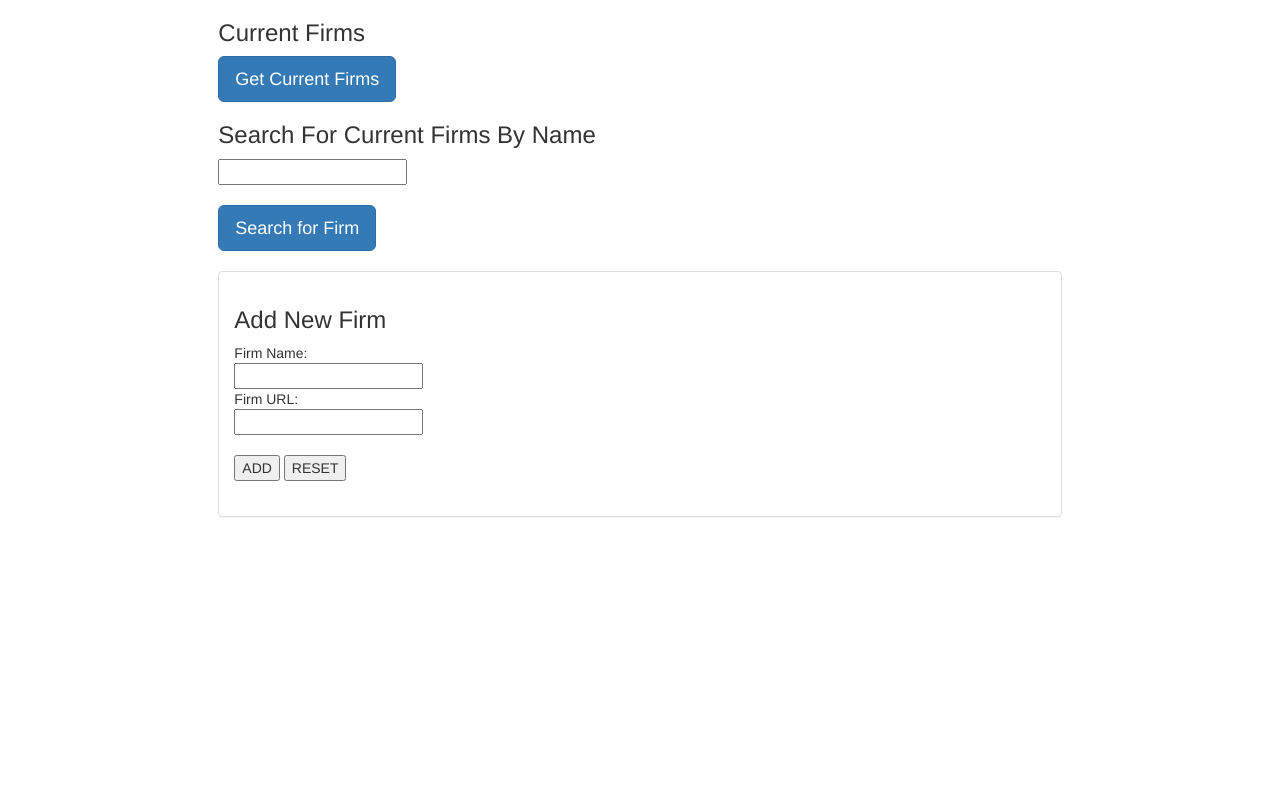
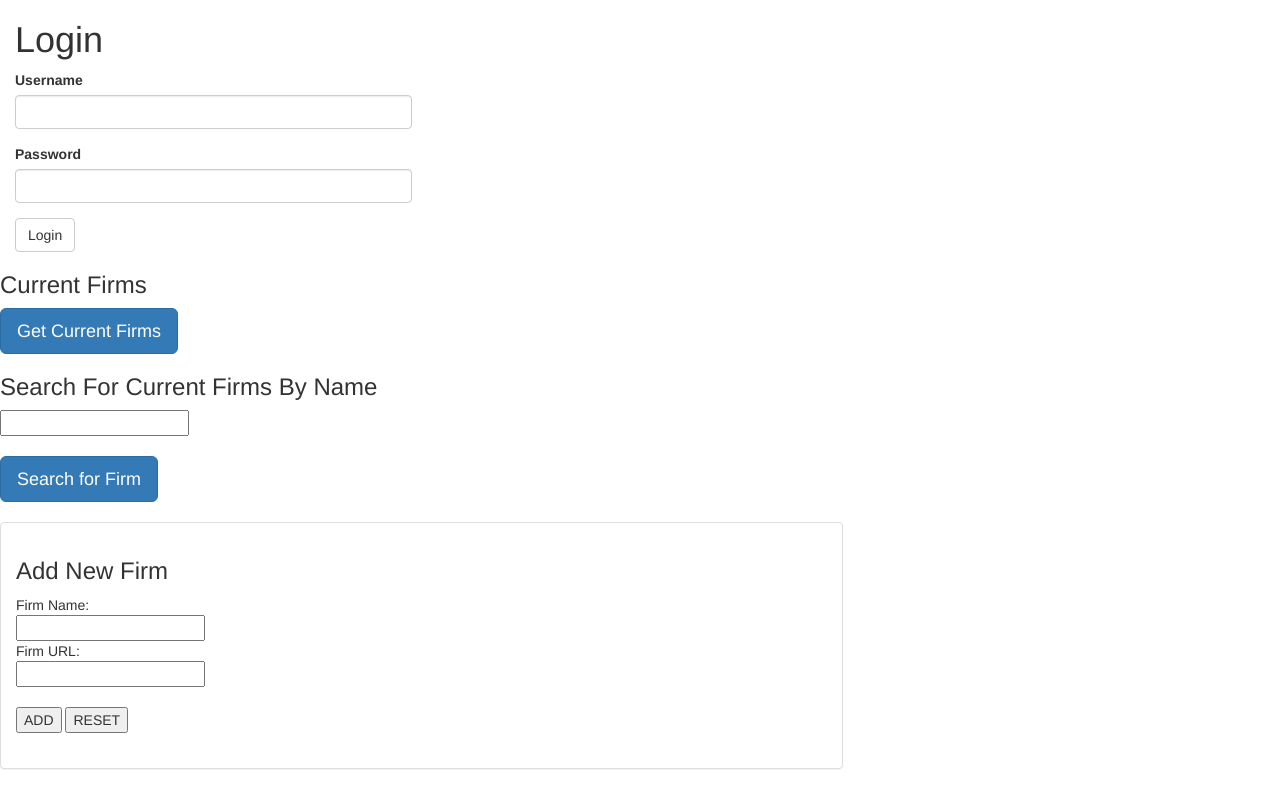
Before and after one commit to toddbroadlook/test-blankhammer-mean, a website: page Legal/public/main.html in a window 1280 px wide. Drawn offline with nearby package versions, Linux system fonts and the light colour scheme.

Commit message:
Adding login html

```diff
--- a/Legal/public/main.html
+++ b/Legal/public/main.html
@@ -35,6 +35,27 @@
 </head>
 
 <body ng-controller="mainController">
+
+    <div class="col-md-4">
+      <h1>
+        Login
+      </h1>
+      <div ng-show="error" class="alert alert-danger"></div>
+      <form class="form" ng-submit="login()">
+        <div class="form-group">
+          <label>Username</label> <input type="text" class="form-control" name=
+          "username" ng-model="loginForm.username" required="">
+        </div>
+        <div class="form-group">
+          <label>Password</label> <input type="password" class="form-control"
+          name="password" ng-model="loginForm.password" required="">
+        </div>
+        <div>
+          <button type="submit" class="btn btn-default" ng-disabled=
+          "disabled">Login</button>
+        </div>
+      </form>
+    </div>
 
     <div class="row">
         <div class="col-md-2"></div>
```
